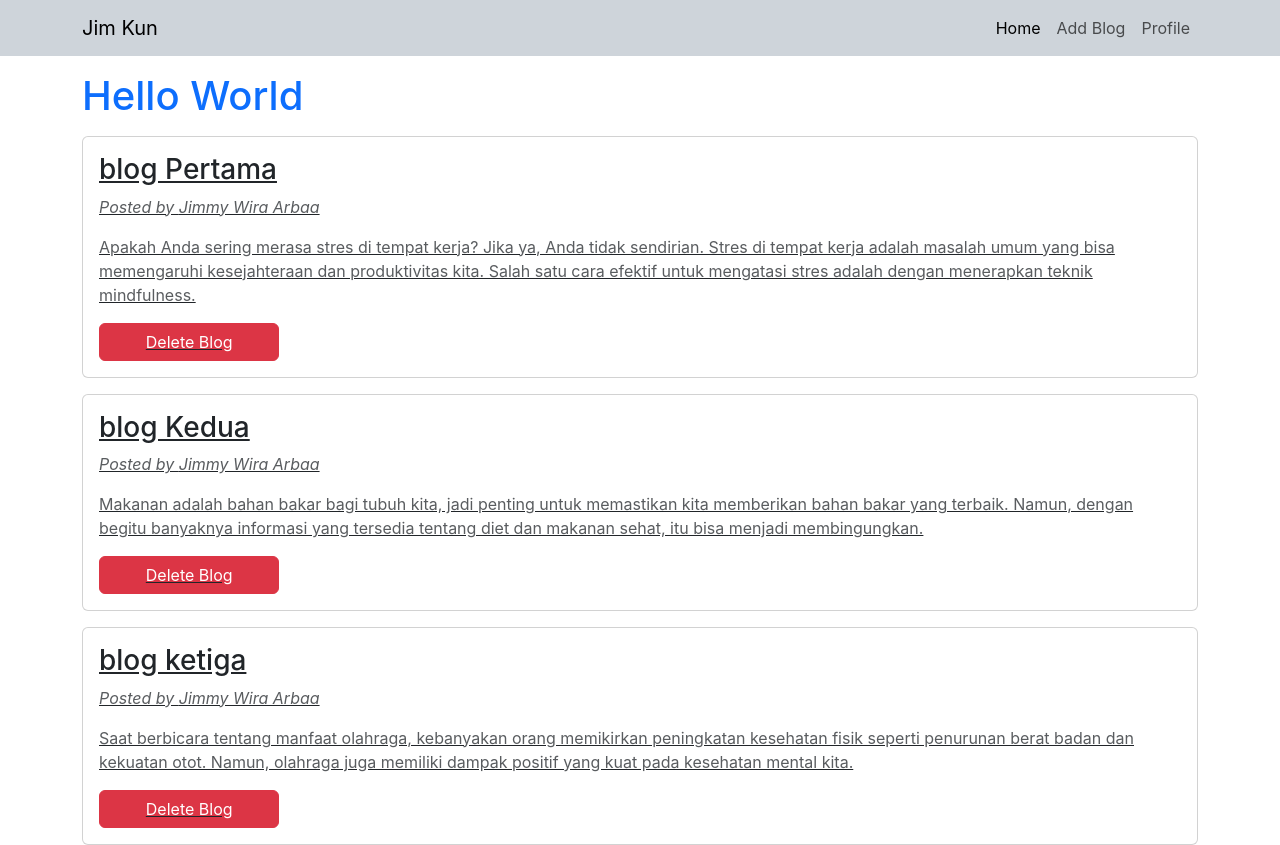
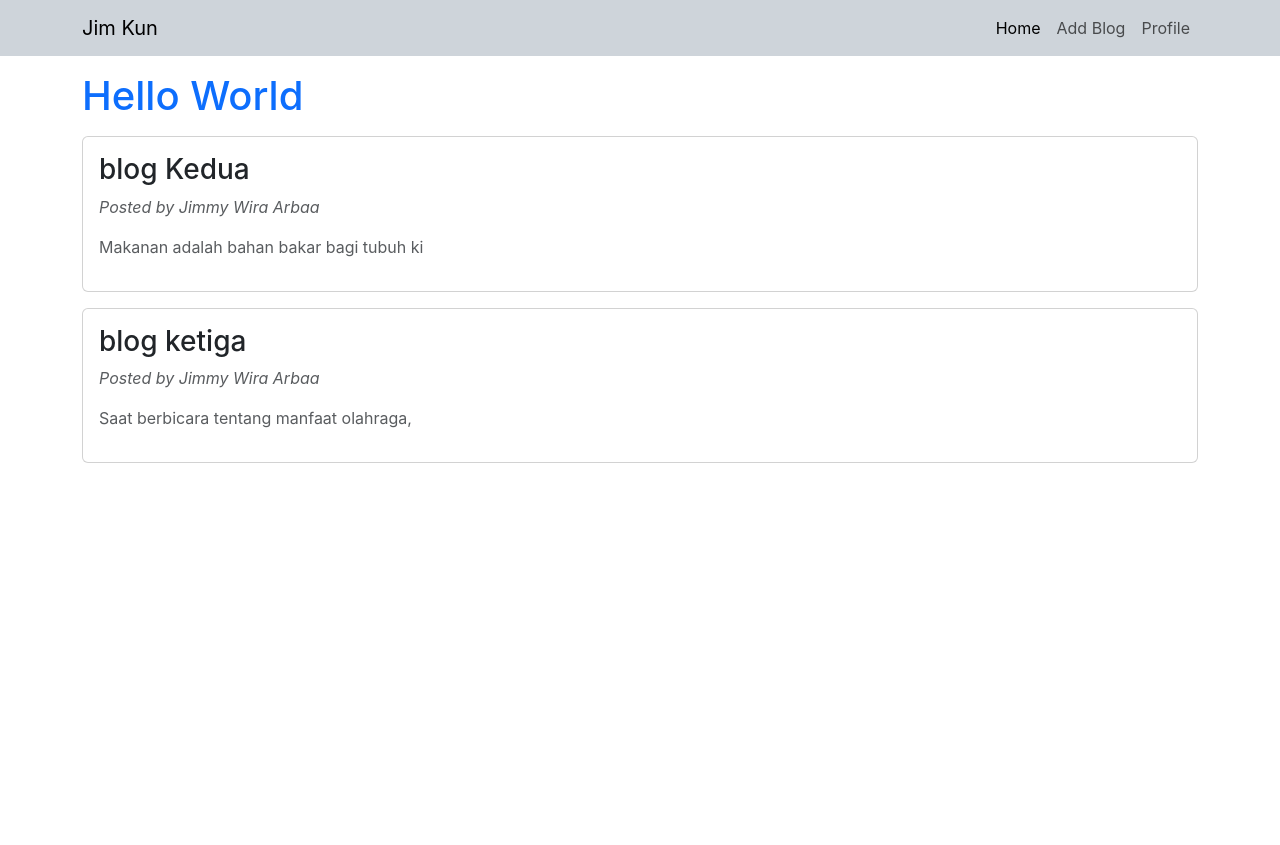
Before and after one commit to jimmywiraarbaa/blog-reactjs, a React (Create React App) app: page / in a window 1280 px wide. After the commit the page ends 800 px from the top, so only its background shows below. Built offline with nearby package versions, Linux system fonts and the light colour scheme; data requests are answered from the project's data file; the HTML template or start-up script is replaced by a standard one.

Commit message:
delete blog

```diff
--- a/data/db.json
+++ b/data/db.json
@@ -1,22 +1,16 @@
 {
-    "blogs":[
-        {
-      "id": 1,
-      "title":"blog Pertama",
-      "body":"Apakah Anda sering merasa stres di tempat kerja? Jika ya, Anda tidak sendirian. Stres di tempat kerja adalah masalah umum yang bisa memengaruhi kesejahteraan dan produktivitas kita. Salah satu cara efektif untuk mengatasi stres adalah dengan menerapkan teknik mindfulness.",
-      "author":"Jimmy Wira Arbaa"
+  "blogs": [
+    {
+      "id": "2",
+      "title": "blog Kedua",
+      "body": "Makanan adalah bahan bakar bagi tubuh kita, jadi penting untuk memastikan kita memberikan bahan bakar yang terbaik. Namun, dengan begitu banyaknya informasi yang tersedia tentang diet dan makanan sehat, itu bisa menjadi membingungkan.",
+      "author": "Jimmy Wira Arbaa"
     },
     {
-      "id": 2,
-      "title":"blog Kedua",
-      "body":"Makanan adalah bahan bakar bagi tubuh kita, jadi penting untuk memastikan kita memberikan bahan bakar yang terbaik. Namun, dengan begitu banyaknya informasi yang tersedia tentang diet dan makanan sehat, itu bisa menjadi membingungkan.",
-      "author":"Jimmy Wira Arbaa"
-    },
-    {
-      "id": 3,
-      "title":"blog ketiga",
-      "body":"Saat berbicara tentang manfaat olahraga, kebanyakan orang memikirkan peningkatan kesehatan fisik seperti penurunan berat badan dan kekuatan otot. Namun, olahraga juga memiliki dampak positif yang kuat pada kesehatan mental kita.",
-      "author":"Jimmy Wira Arbaa"
+      "id": "3",
+      "title": "blog ketiga",
+      "body": "Saat berbicara tentang manfaat olahraga, kebanyakan orang memikirkan peningkatan kesehatan fisik seperti penurunan berat badan dan kekuatan otot. Namun, olahraga juga memiliki dampak positif yang kuat pada kesehatan mental kita.",
+      "author": "Jimmy Wira Arbaa"
     }
-    ]
+  ]
 }
--- a/src/components/blog/ItemBlog.js
+++ b/src/components/blog/ItemBlog.js
@@ -1,16 +1,15 @@
 import { useState } from "react";
 import { Link } from "react-router-dom";
 
-const ItemBlog = ({ blogs, handleDelete }) => {
+const ItemBlog = ({ blogs }) => {
 
   return (
     <>
       {blogs.map((blog, index) => (
-        <Link to={'/blog/' + blog.id} key={blog.id} className="card card-blog mt-3 p-3">
+        <Link to={'/blog/' + blog.id} key={blog.id} className="card card-blog mt-3 p-3 text-decoration-none">
           <h3>{blog.title}</h3>
           <p className="text-muted fst-italic fs-6">Posted by {blog.author}</p>
-          <p className="text-muted">{blog.body}</p>
-          <button className="btn btn-danger col-2" onClick={() => handleDelete(blog.id)}>Delete Blog</button>
+          <p className="text-muted">{blog.body.slice(0, 40)}</p>
         </Link>
       ))}
     </>
--- a/src/pages/Home.js
+++ b/src/pages/Home.js
@@ -7,10 +7,6 @@ const Home = () => {
     loading,
     error,
   } = useFetch("http://localhost:8000/blogs");
-
-  const handleDelete = () => {
-    console.log("handleDelete");
-  };
 
   return (
     <div className="container mt-3">
@@ -22,7 +18,7 @@ const Home = () => {
         <h1 className="text-muted">Loading...</h1>
       )}
       {blogs && (
-        <ItemBlog blogs={blogs} handleDelete={handleDelete} />
+        <ItemBlog blogs={blogs} />
       )}
     </div>
   );
--- a/src/pages/blog/DetailBlog.js
+++ b/src/pages/blog/DetailBlog.js
@@ -1,17 +1,29 @@
-import { useParams } from "react-router-dom";
+import { useParams, useNavigate } from "react-router-dom";
 import useFetch from "../../hooks/useFetch";
+import axios from "axios";
 
 const DetailBlog = () => {
     const { id } = useParams();
+    const navigate = useNavigate();
+
     const {
         data: blog,
         loading,
         error,
     } = useFetch("http://localhost:8000/blogs/" + id);
 
+    const handleDelete = async (blog_id) => {
+        try {
+            const res = await axios.delete("http://localhost:8000/blogs/" + blog_id);
+            navigate("/");
+        } catch (error) {
+            console.log(error);
+        }
+    }
+
     return (
         <div className="container mt-5">
-            <h1 className="text-primary">Detail Blog ke</h1>
+            <h1 className="text-primary">Detail Blog</h1>
             {error && (
                 <h1 className="text-danger">Error when get data</h1>
             )}
@@ -25,6 +37,7 @@ const DetailBlog = () => {
                     <p className="mt-3 mb-3 fst-italic text-muted">posted by {blog.author}</p>
                 </div>
             )}
+            <button className="btn btn-danger" onClick={() => handleDelete(blog.id)}>Delete</button>
         </div>
     );
 }
```
